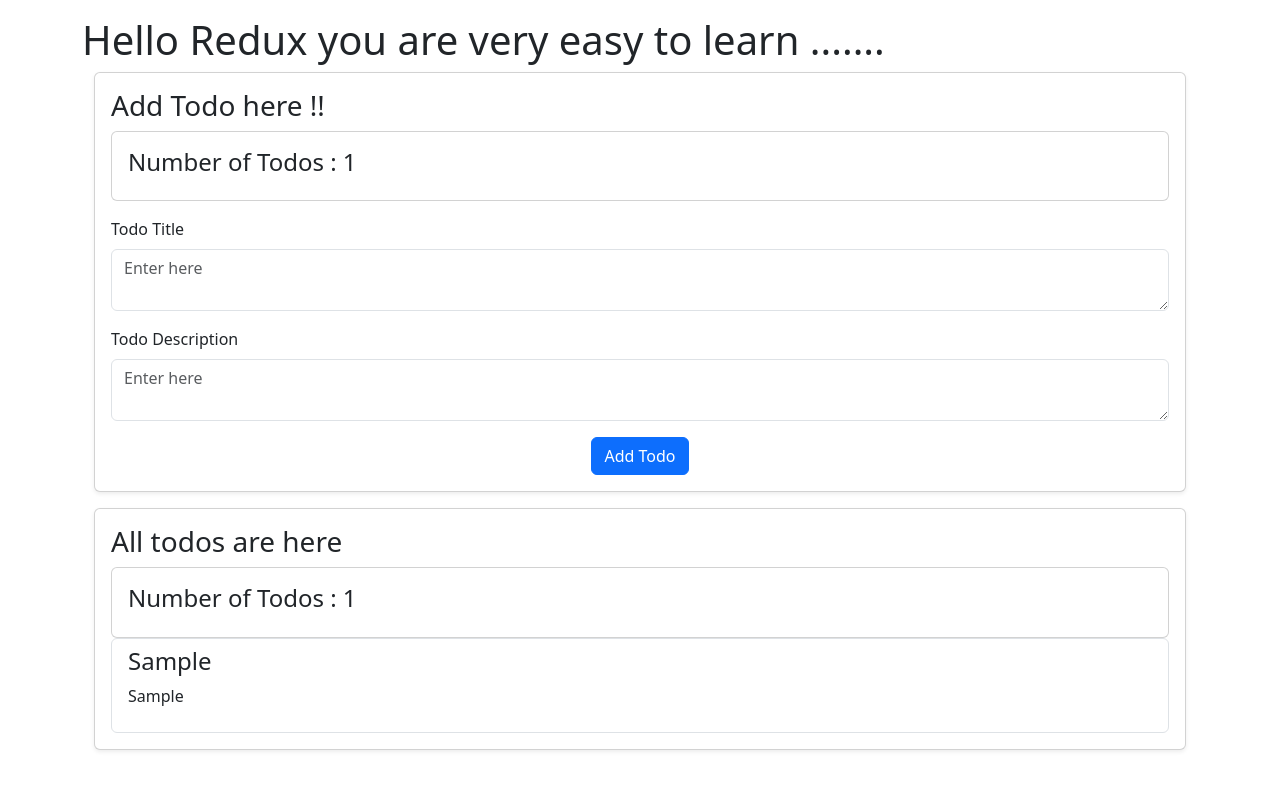
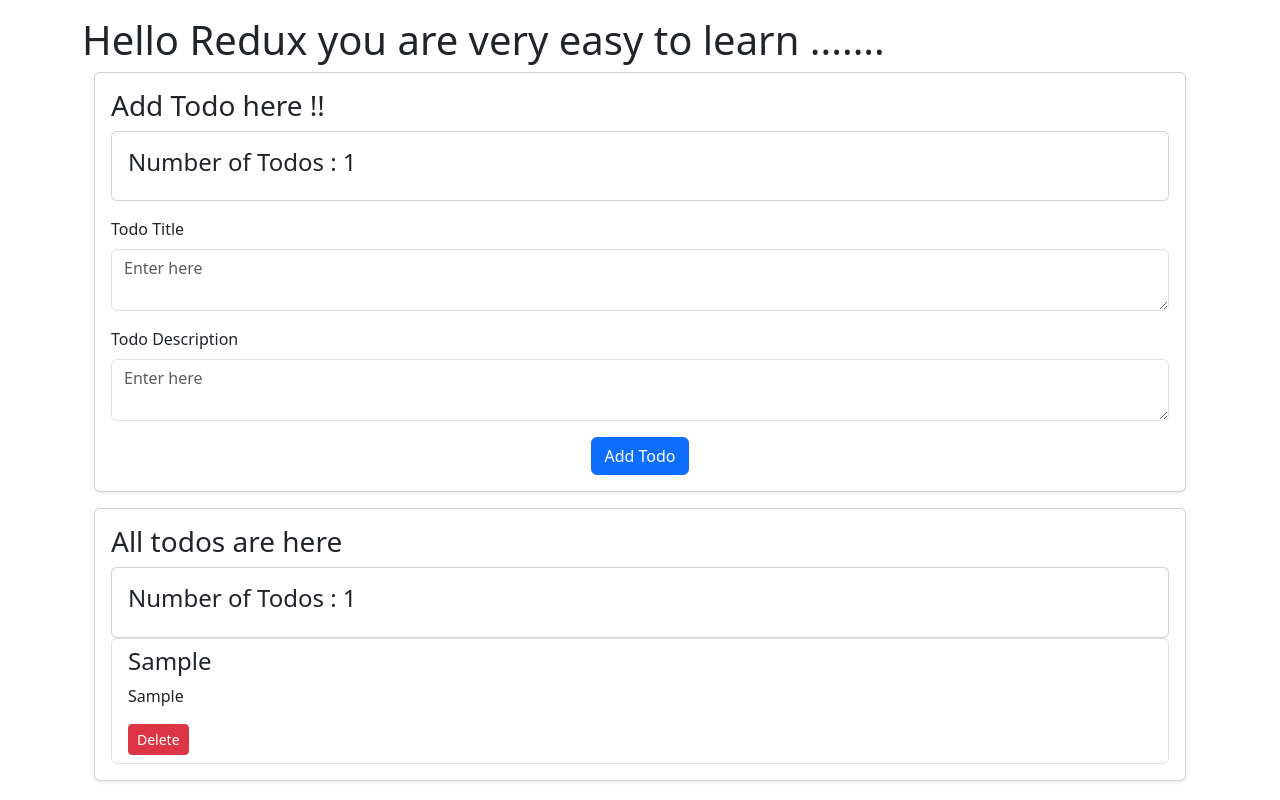
Before and after one commit to VaibhavBomle/react-redux, a React (Create React App) app in the folder react-redux/: page / in a window 1280 px wide. Both pictures are taken after typing "Sample", "Sample" into the empty fields and a click on the button "Add Todo". Built offline with nearby package versions, Linux system fonts and the light colour scheme.

Commit message:
Implemented Delete Todo

```diff
--- a/react-redux/package.json
+++ b/react-redux/package.json
@@ -14,6 +14,7 @@
     "react-scripts": "5.0.1",
     "reactstrap": "^9.2.0",
     "redux": "^4.2.1",
+    "uuid": "^9.0.1",
     "web-vitals": "^2.1.4"
   },
   "scripts": {
--- a/react-redux/src/components/AddTodo.js
+++ b/react-redux/src/components/AddTodo.js
@@ -3,19 +3,20 @@
 import DisplayCount from './DisplayCount';
 import {addTodo} from '../redux/action/todo'
 import { connect } from "react-redux";
+import {v4} from 'uuid';
 
 
 const AddTodo = ({addTodo}) => {
   const[todo, setTodo] = useState({
     title: "",
     description: "",
+    "id": ""
   });
 
   const handleSubmit = (e)=>{
     e.preventDefault();
-    addTodo(todo)
-    console.log("todo =>",todo)
-    setTodo({
+    addTodo({...todo,id : v4()})
+        setTodo({
       title : '',
       description : ""
     })
--- a/react-redux/src/components/DisplayTodos.js
+++ b/react-redux/src/components/DisplayTodos.js
@@ -1,12 +1,9 @@
-import React,{useState} from 'react';
 import { Card, Container, Row, Col, Button, ListGroup } from "react-bootstrap";
 import DisplayCount from './DisplayCount';
 import { connect } from 'react-redux';
+import { deleteTodo } from "../redux/action/todo";
 
-
-const DisplayTodos = ({todos}) => {
-
-
+const DisplayTodos = ({todos,deleteTodo}) => {
   return (
     <Container>
       <Row>
@@ -21,6 +18,9 @@
                     <ListGroup.Item key={index}>
                            <h4>{todo.title}</h4>
                            <p>{todo.description}</p>
+                           <Button onClick = {event => deleteTodo(todo.id)} variant='danger' size='sm'>
+                            Delete
+                           </Button>
                     </ListGroup.Item>
                 ))
               }
@@ -39,6 +39,8 @@
   return {todos: state.todos}
 }
 
-const mapDispatchToProps = (dispatch)=>({})
+const mapDispatchToProps = (dispatch)=>({
+  deleteTodo: (id) =>(dispatch(deleteTodo(id)))
+})
 
 export default connect(mapStateToProps,mapDispatchToProps) (DisplayTodos)
--- a/react-redux/src/redux/reducers/todo-reducer.js
+++ b/react-redux/src/redux/reducers/todo-reducer.js
@@ -7,7 +7,6 @@
     switch (action.type) {
         case ADD_TODO:
             // Add todo
-            console.log("Adding Todo...")
             return [...state, action.payload];
         case DELETE_TODO:
             // Delete todo
@@ -16,7 +15,7 @@
         case UPDATE_TODO:
             // Update todo
             const updatedState = state.map(todo => {
-                if (todo.id == action.payload.todoId) {
+                if (todo.id === action.payload.todoId) {
                     todo.title = action.payload.title
                     todo.description = action.payload.description
                     return todo;
```
Also changed, not shown: 1 other file (tests, documents, lock files or other folders).
